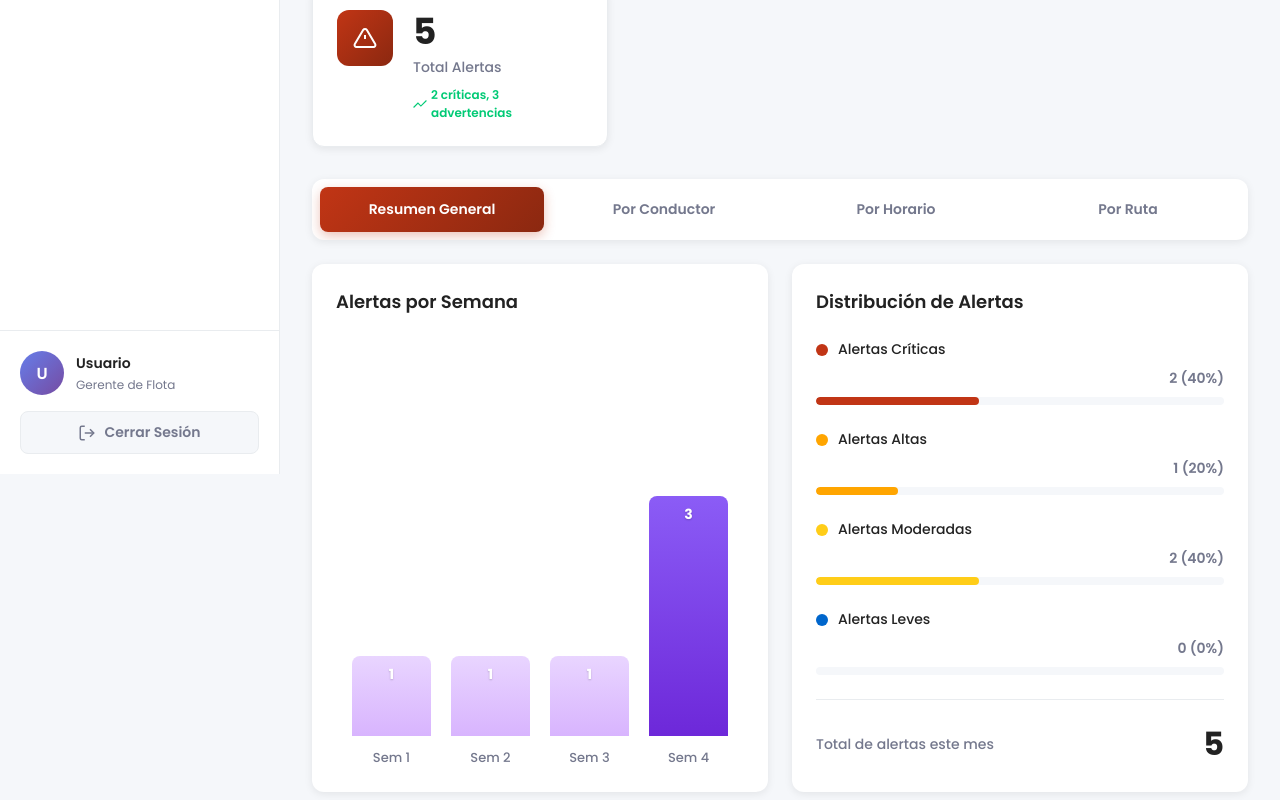
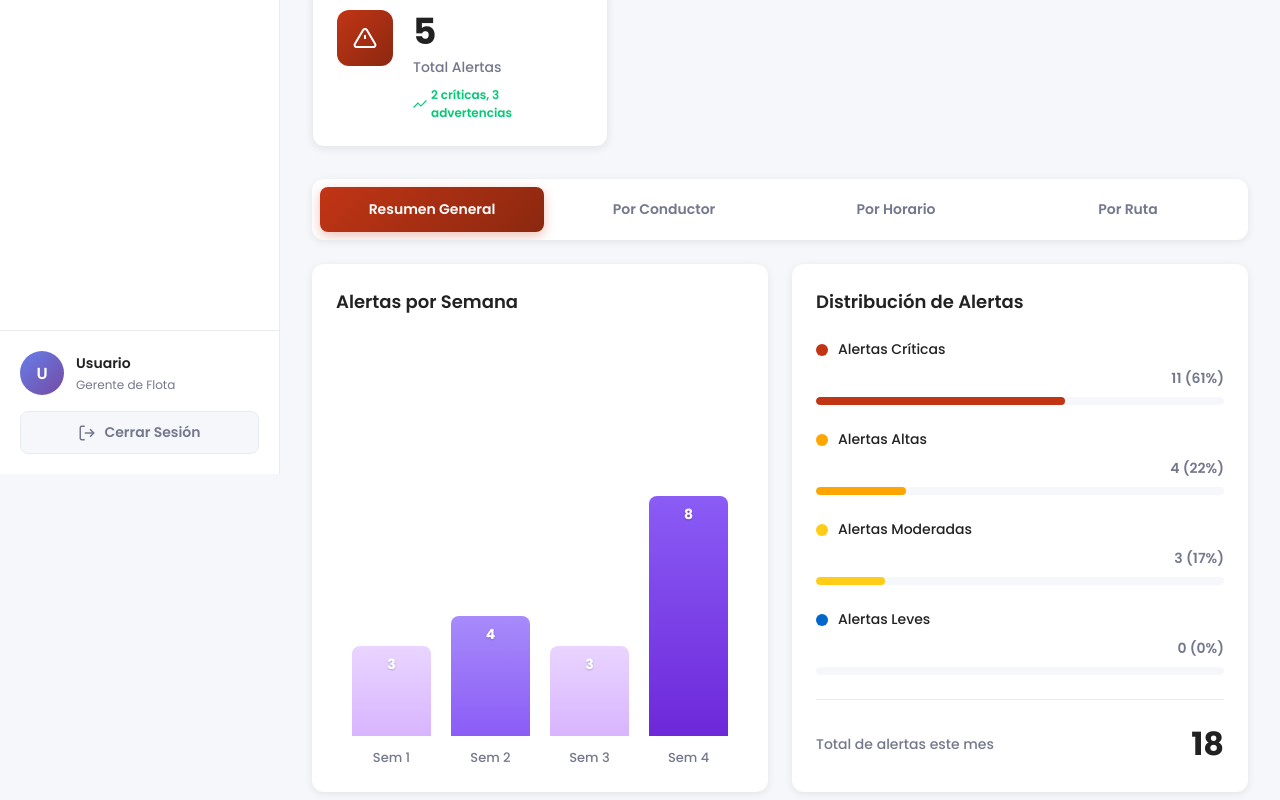
Before and after one commit to Software-Emergentes/safevision-web-app, a Vue app: page /reports in a window 1280 px wide. Shown: the part 326-1126 px from the top of the page. Built offline with nearby package versions, Linux system fonts and the light colour scheme; no server answers; sample sign-in values are in the browser's storage.

Commit message:
feat: update ReportsView layout and integrate route report table

```diff
--- a/src/views/ReportsView.vue
+++ b/src/views/ReportsView.vue
@@ -166,26 +166,30 @@ const mainStats = computed(() => {
   ]
 })
 
-// ✅ Datos para gráficos (calculados dinámicamente)
+// ✅ Datos para gráficos (calculados dinámicamente CON COHERENCIA)
 const weeklyAlertsData = computed(() => {
-  const totalAlerts = dashboardStore.criticalAlerts + dashboardStore.warningAlerts
+  const totalAlerts = dashboardStore.drivers.reduce((sum, d) => sum + d.alerts, 0)
   const avgPerWeek = Math.floor(totalAlerts / 4)
 
+  // ✅ Generar datos que sumen exactamente totalAlerts
+  const week1 = Math.max(1, Math.floor(avgPerWeek * 0.8))
+  const week2 = Math.max(1, Math.floor(avgPerWeek * 1.1))
+  const week3 = Math.max(1, Math.floor(avgPerWeek * 0.9))
+  const week4 = totalAlerts - (week1 + week2 + week3) // ✅ El resto para que cuadre
+
   return [
-    { label: 'Sem 1', value: Math.max(1, avgPerWeek - Math.floor(Math.random() * 5)) },
-    { label: 'Sem 2', value: Math.max(1, avgPerWeek + Math.floor(Math.random() * 5)) },
-    { label: 'Sem 3', value: Math.max(1, avgPerWeek - Math.floor(Math.random() * 3)) },
-    { label: 'Sem 4', value: Math.max(1, avgPerWeek + Math.floor(Math.random() * 3)) }
+    { label: 'Sem 1', value: week1 },
+    { label: 'Sem 2', value: week2 },
+    { label: 'Sem 3', value: week3 },
+    { label: 'Sem 4', value: Math.max(1, week4) } // ✅ Asegurar mínimo 1
   ]
 })
 
 const alertsDistribution = computed(() => {
-  // ✅ CONTAR por SEVERITY del DB
-  const critical = dashboardStore.drivers.filter(d => d.severity === 'Critical').length
-  const high = dashboardStore.drivers.filter(d => d.severity === 'High').length
-  const medium = dashboardStore.drivers.filter(d => d.severity === 'Medium').length
-  const low = dashboardStore.drivers.filter(d => d.severity === 'Low').length
-
+  const critical = dashboardStore.drivers.filter(d => d.severity === 'Critical').reduce((sum, d) => sum + d.alerts, 0)
+  const high = dashboardStore.drivers.filter(d => d.severity === 'High').reduce((sum, d) => sum + d.alerts, 0)
+  const medium = dashboardStore.drivers.filter(d => d.severity === 'Medium').reduce((sum, d) => sum + d.alerts, 0)
+  const low = dashboardStore.drivers.filter(d => d.severity === 'Low').reduce((sum, d) => sum + d.alerts, 0)
   const total = critical + high + medium + low
 
   return [
@@ -211,7 +215,7 @@ const alertsDistribution = computed(() => {
       label: 'Alertas Leves',
       value: low,
       percentage: total > 0 ? Math.round((low / total) * 100) : 0,
-      color: '#0066CC' // ✅ AZUL
+      color: '#0066CC'
     }
   ]
 })
```
